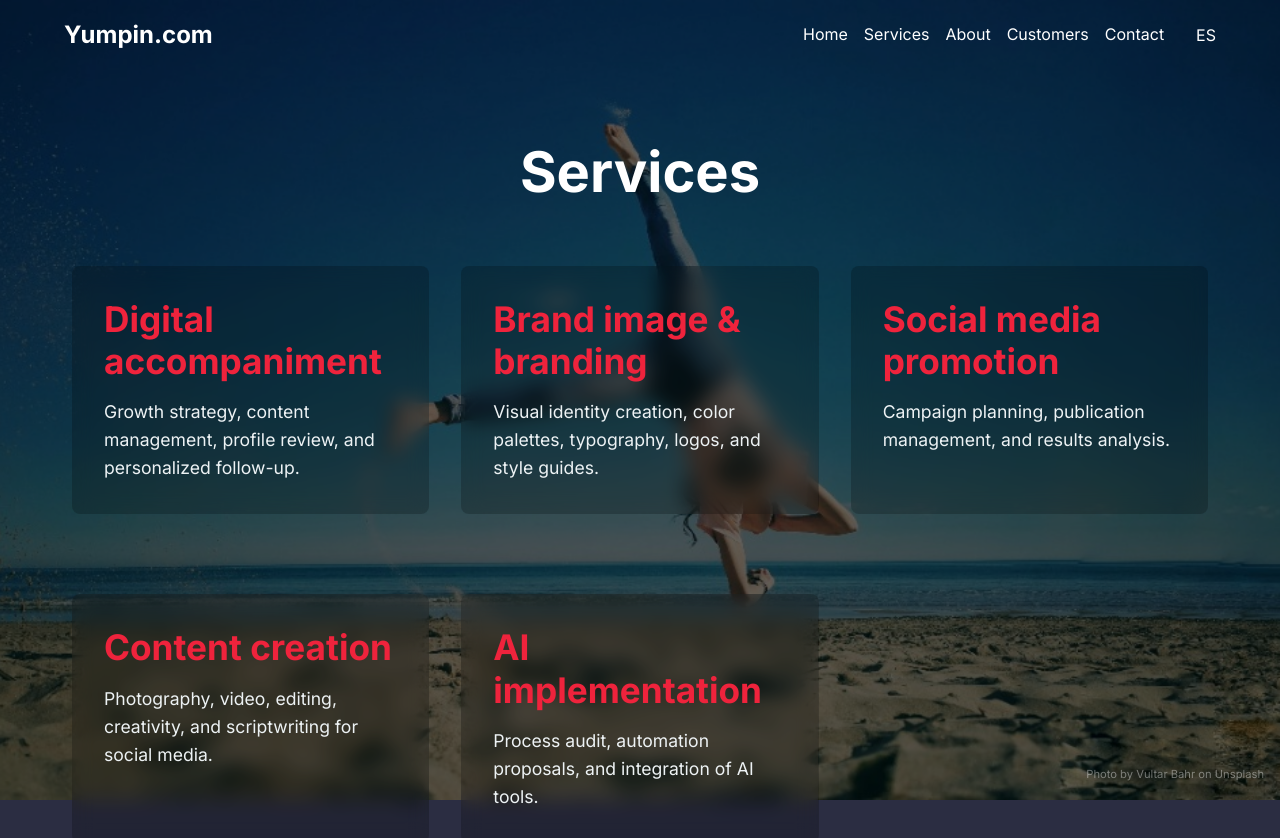
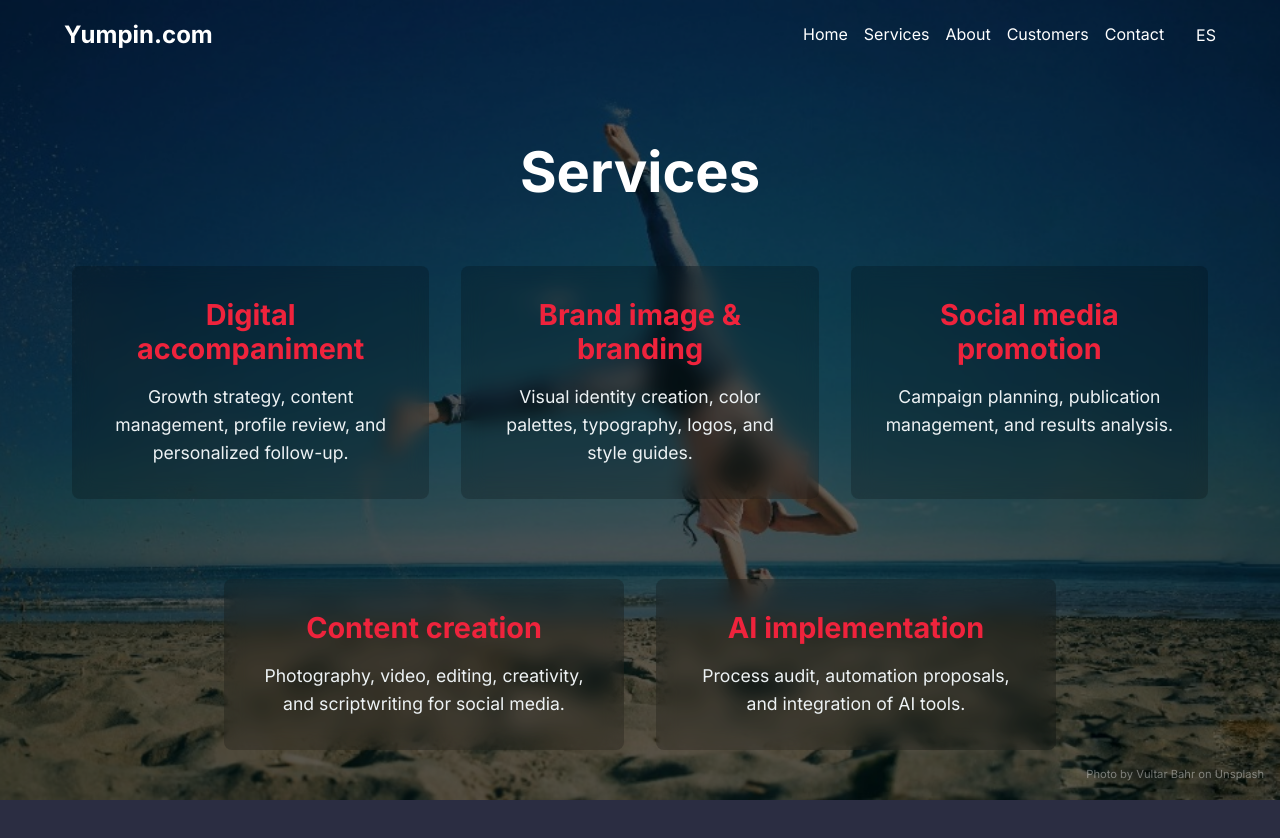
Before and after one commit to carlosdiaztorres/yumpin, a React (Vite) app: page /services in a window 1280 px wide. Shown: the top 838 px of the page. Built offline with nearby package versions, Linux system fonts and the light colour scheme.

Commit message:
Refine Services page: smaller titles, centered text, centered cards

```diff
--- a/src/index.css
+++ b/src/index.css
@@ -17,7 +17,7 @@
   --font-size-h1: clamp(2rem, 4vw + 1rem, 3.5rem);
   --font-size-h2: clamp(1.5rem, 3vw + 1rem, 2.5rem);
   --font-size-h3: clamp(1.2rem, 2vw + 1rem, 2rem);
-  --font-size-service-title: clamp(1.3rem, 2.5vw + 0.5rem, 2.2rem);
+  --font-size-service-title: clamp(1.1rem, 2vw + 0.5rem, 1.8rem);
   --font-size-body: clamp(0.9rem, 1.5vw, 1.1rem);
 
   /* Spacing */
--- a/src/pages/Services.jsx
+++ b/src/pages/Services.jsx
@@ -8,10 +8,10 @@ const ServiceItem = ({ title = '', description = '', delay }) => (
         initial={{ opacity: 0, y: 20 }}
         animate={{ opacity: 1, y: 0 }}
         transition={{ duration: 0.5, delay }}
-        style={{ marginBottom: '3rem', background: 'rgba(0, 0, 0, 0.2)', backdropFilter: 'blur(10px)', padding: '2rem', borderRadius: '8px' }}
+        style={{ marginBottom: '3rem', background: 'rgba(0, 0, 0, 0.2)', backdropFilter: 'blur(10px)', padding: '2rem', borderRadius: '8px', textAlign: 'center', display: 'flex', flexDirection: 'column', alignItems: 'center', flex: '1 1 300px', maxWidth: '400px' }}
     >
         <h2 style={{ fontSize: 'var(--font-size-service-title)', marginBottom: '1rem', color: 'var(--color-primary)', lineHeight: 1.2 }}>{title || 'Título'}</h2>
-        <p style={{ fontSize: 'var(--font-size-body)', color: 'var(--color-light-grey)', maxWidth: '600px' }}>{description || 'Descripción'}</p>
+        <p style={{ fontSize: 'var(--font-size-body)', color: 'var(--color-light-grey)', maxWidth: '100%' }}>{description || 'Descripción'}</p>
     </motion.div>
 );
 
@@ -51,7 +51,7 @@ const Services = () => {
                     {t('header.services')}
                 </motion.h1>
 
-                <div style={{ display: 'grid', gridTemplateColumns: 'repeat(auto-fit, minmax(300px, 1fr))', gap: '2rem' }}>
+                <div style={{ display: 'flex', flexWrap: 'wrap', justifyContent: 'center', gap: '2rem' }}>
                     {servicesList.map((service) => (
                         <ServiceItem
                             key={service.key}
```
